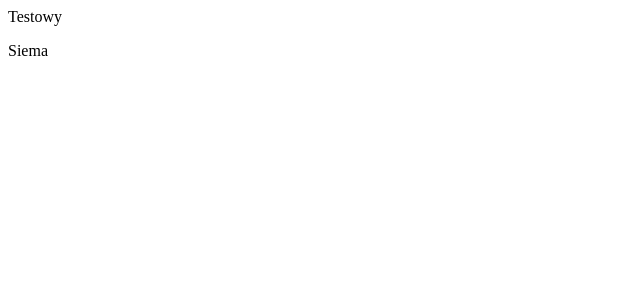
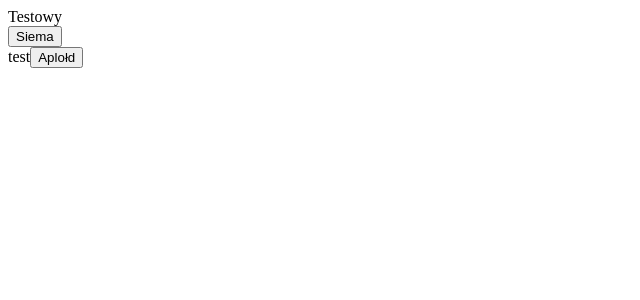
Before and after one commit to Jendzej/obrona-praktyk-frontend, a React (Create React App) app in the folder app/: page /user in a window 1280 px wide. Shown: the top 300 px of the page, without its empty margins (0-640 px from the left). Built offline with nearby package versions, Linux system fonts and the light colour scheme.

Commit message:
Adding: Adding components

```diff
--- a/app/src/App.jsx
+++ b/app/src/App.jsx
@@ -1,8 +1,13 @@
 import {Container} from "./components/Container";
+import {Button} from "./components/Button";
+import {Form} from "./components/Form";
 
 export default function App() {
     return <>
         <Container className="siema">Testowy</Container>
-        <p>Siema</p>
+        <Button>Siema</Button>
+        <Form id="form" name="formularz" action="_blank">test
+            <Button form="formularz">Aplołd</Button>
+        </Form>
     </>
 }
--- /dev/null
+++ b/app/src/components/Button.jsx
@@ -0,0 +1,5 @@
+export const Button = ({type = "submit", form=undefined, className=undefined, id=undefined, onClick=undefined, children}) => {
+    return <>
+        <button type={type} className={className} form={form} id={id} onClick={onClick}>{children}</button>
+    </>
+}
--- a/app/src/components/Container.jsx
+++ b/app/src/components/Container.jsx
@@ -1,4 +1,4 @@
-export const Container = ({className, id = undefined, children}) => {
+export const Container = ({className=undefined, id = undefined, children}) => {
     return <>
         <div className={className} id={id}>
             {children}
--- a/app/src/components/Form.jsx
+++ b/app/src/components/Form.jsx
@@ -1,6 +1,6 @@
-export const Form = ({target, action, method, className, id, children}) => {
+export const Form = ({target, action, method, id, className, children}) => {
     return <>
-        <form target={target} action={action} method={method} className={className} id={id}>
+        <form target={target} action={action} method={method} id={id} className={className}>
             {children}
         </form>
     </>
```
